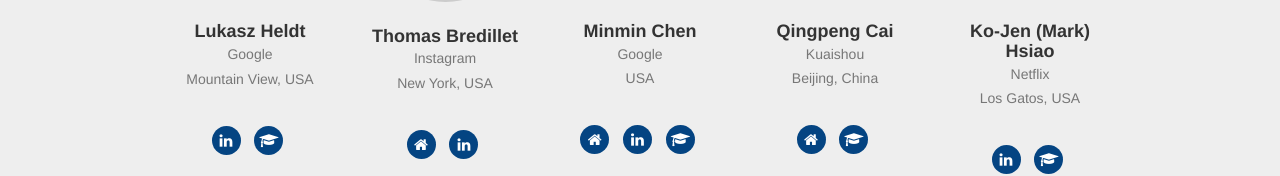
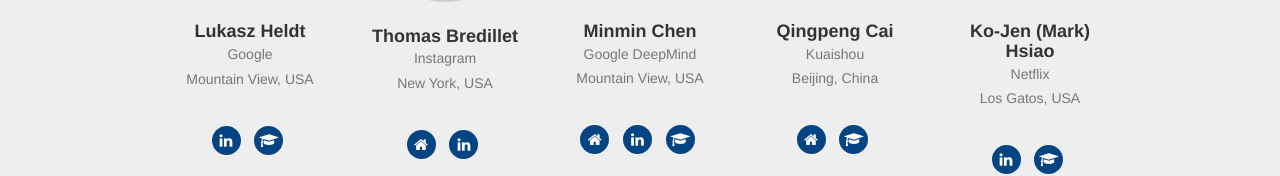
Before and after one commit to videorecsys/videorecsys.github.io, a plain HTML site: page index.html in a window 1280 px wide. Shown: the part 1380-1556 px from the top of the page. Drawn offline with Linux system fonts and the light colour scheme; a web font is replaced by a local one.

Commit message:
Formatting and affiliation fixes

```diff
--- a/index.html
+++ b/index.html
@@ -223,7 +223,7 @@
                   <div class="team-member">
                      <img src="images/minmin-chen-google.jpeg" class="img-responsive img-circle" alt="">
                      <h4>Minmin Chen</h4>
-                     <p class="text-muted">Google<br>USA<br>&nbsp;</p>
+                     <p class="text-muted">Google DeepMind<br>Mountain View, USA<br>&nbsp;</p>
                      <ul class="list-inline social-buttons-team">
                         <li><a href="https://research.google/people/106011/" target="_blank"><i class="fa fa-home"></i></a>
                         </li>
@@ -238,7 +238,7 @@
                   <div class="team-member">
                      <img src="images/qingpeng-cai-kuaishou.jpg" class="img-responsive img-circle" alt="">
                      <h4>Qingpeng Cai</h4>
-                     <p class="text-muted">Kuaishou <br> Beijing, China<br>&nbsp;</p>
+                     <p class="text-muted">Kuaishou <br>Beijing, China<br>&nbsp;</p>
                      <ul class="list-inline social-buttons-team">
                         <li><a href="https://qingpengcai.github.io/" target="_blank"><i class="fa fa-home"></i></a>
                         </li>
@@ -310,31 +310,31 @@
                         <tr>
                            <td class="tg-yw4l">14:15-14:45 SGT</td>
                            <td class="tg-yw4l">Keynote Talk<br><font color=#044482>TBD</font> [<a style="color:#044482;" href="slides/Lukasz-Heldt-VideoRecSys2023.pdf" target="_blank"><b>Slides</b></a>]
-                              <br>Lukasz Heldt, Google<br>This is placeholder text for the talk abstract.
+                              <br>Lukasz Heldt, Google<br>TBD.
                            </td>
                         </tr>
                         <tr>
                            <td class="tg-yw4l">14:50-15:20 SGT</td>
                            <td class="tg-yw4l">Expert Talk 1<br><font color=#044482>TBD</font> [<a style="color:#044482;" href="slides/Thomas-Bredillet-VideoRecSys2023.pdf" target="_blank"><b>Slides</b></a>]
-                              <br>Thomas Bredillet, Instagram<br>This is placeholder text for the talk abstract.
+                              <br>Thomas Bredillet, Instagram<br>TBD.
                            </td>
                         </tr>
                         <tr>
                            <td class="tg-yw4l">16:05-16:35 SGT</td>
                            <td class="tg-yw4l">Expert Talk 2<br><font color=#044482>TBD</font> [<a style="color:#044482;" href="slides/Minmin-Chen-VideoRecSys2023.pdf" target="_blank"><b>Slides</b></a>]
-                              <br>Minmin Chen, Google<br>This is placeholder text for the talk abstract.
+                              <br>Minmin Chen, Google DeepMind<br>TBD.
                            </td>
                         </tr>
                         <tr>
                            <td class="tg-yw4l">16:35-17:05 SGT</td>
                            <td class="tg-yw4l">Expert Talk 3<br><font color=#044482>TBD</font> [<a style="color:#044482;" href="slides/Qingpeng-Cai-VideoRecSys2023.pdf" target="_blank"><b>Slides</b></a>]
-                              <br>Qingpeng Cai, KuaiShou<br>This is placeholder text for the talk abstract.
+                              <br>Qingpeng Cai, KuaiShou<br>TBD.
                            </td>
                         </tr>
                         <tr>
                            <td class="tg-yw4l">17:05-17:35 PT</td>
                            <td class="tg-yw4l">Expert Talk 4<br><font color=#044482>TBD</font> [<a style="color:#044482;" href="slides/Mark-Hsiao-VideoRecSys2023.pdf" target="_blank"><b>Slides</b></a>]
-                              <br>Ko-Jen (Mark) Hsiao, Netflix<br>This is placeholder text for the talk abstract.
+                              <br>Ko-Jen (Mark) Hsiao, Netflix<br>TBD.
                            </td>
                         </tr>
                      </tbody>
```
